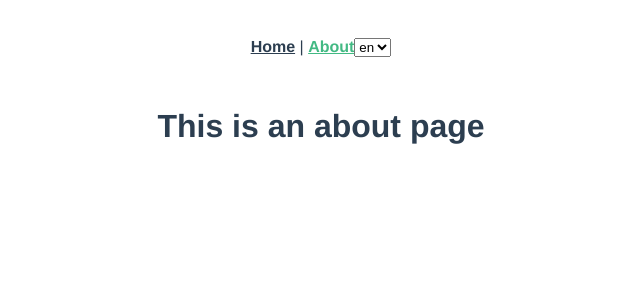
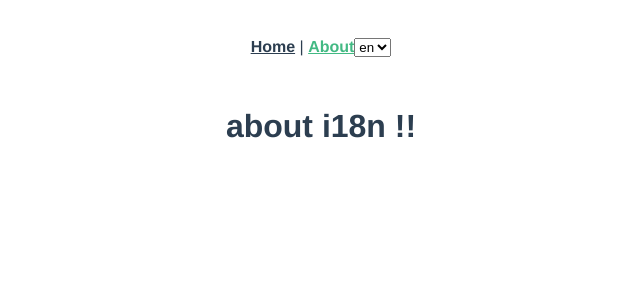
Before and after one commit to yuu-eguci/ptf-vue, a Vue app: page /about in a window 1280 px wide. Shown: the top 300 px of the page, without its empty margins (319-959 px from the left). Built offline with nearby package versions, Linux system fonts and the light colour scheme.

Commit message:
:globe_with_meridians: Translate with en.json, ja.json, ro.json

```diff
--- a/src/locales/en.json
+++ b/src/locales/en.json
@@ -1,3 +1,8 @@
 {
-  "message": "hello i18n !!"
+  "home": {
+    "message": "hello i18n !!"
+  },
+  "about": {
+    "message": "about i18n !!"
+  }
 }
--- /dev/null
+++ b/src/locales/ja.json
@@ -0,0 +1,8 @@
+{
+  "home": {
+    "message": "やあ i18n !!"
+  },
+  "about": {
+    "message": "i18n について !!"
+  }
+}
--- /dev/null
+++ b/src/locales/ro.json
@@ -0,0 +1,8 @@
+{
+  "home": {
+    "message": "bună i18n !!"
+  },
+  "about": {
+    "message": "despre i18n !!"
+  }
+}
--- a/src/views/About.vue
+++ b/src/views/About.vue
@@ -1,5 +1,5 @@
 <template>
   <div class="about">
-    <h1>This is an about page</h1>
+    <h1>{{$t('about.message')}}</h1>
   </div>
 </template>
--- a/src/views/Home.vue
+++ b/src/views/Home.vue
@@ -1,7 +1,7 @@
 <template>
   <div class="home">
     <img alt="Vue logo" src="../assets/logo.png">
-    <HelloWorld msg="Welcome to Your Vue.js App"/>
+    <HelloWorld :msg="$t('home.message')"/>
   </div>
 </template>
 
```
